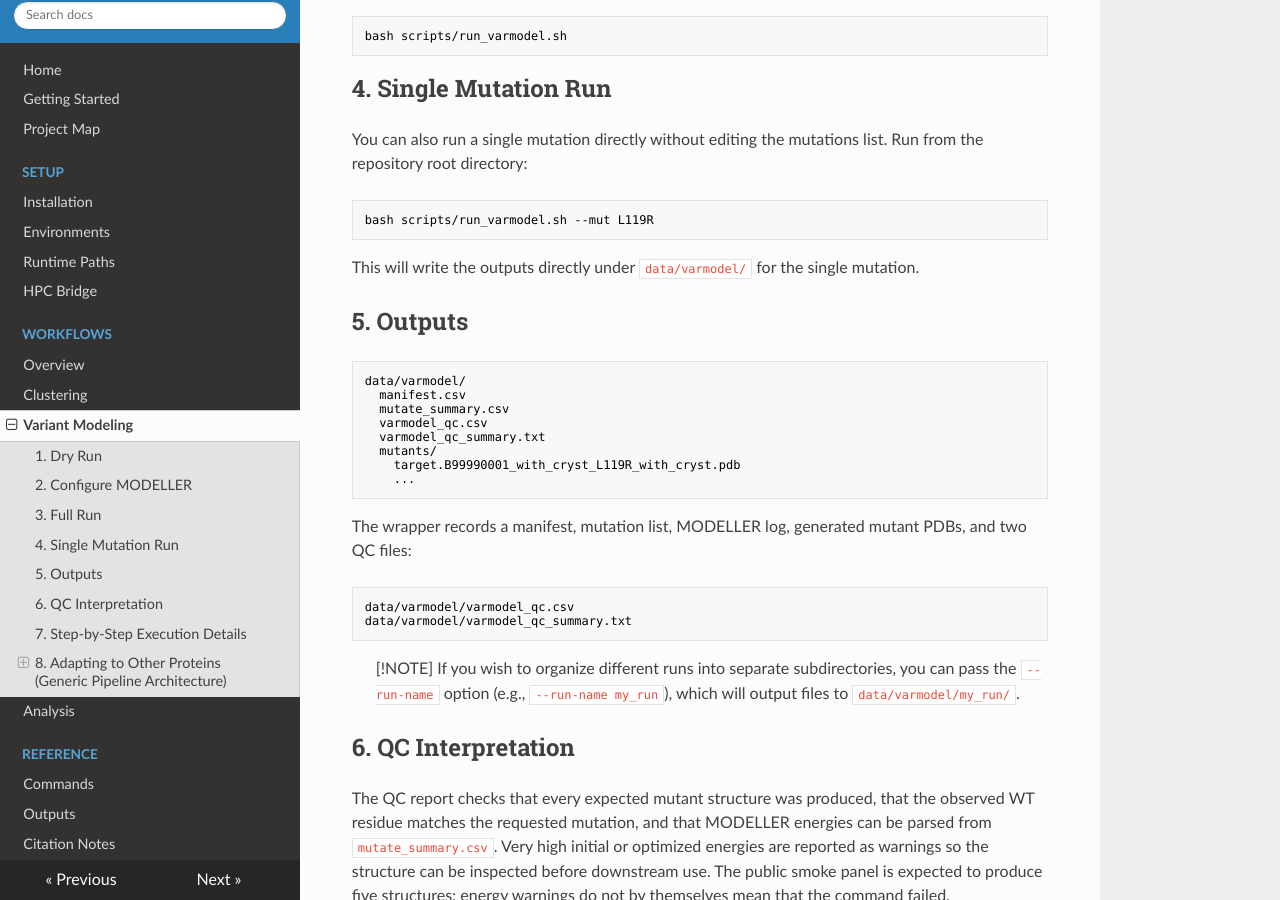
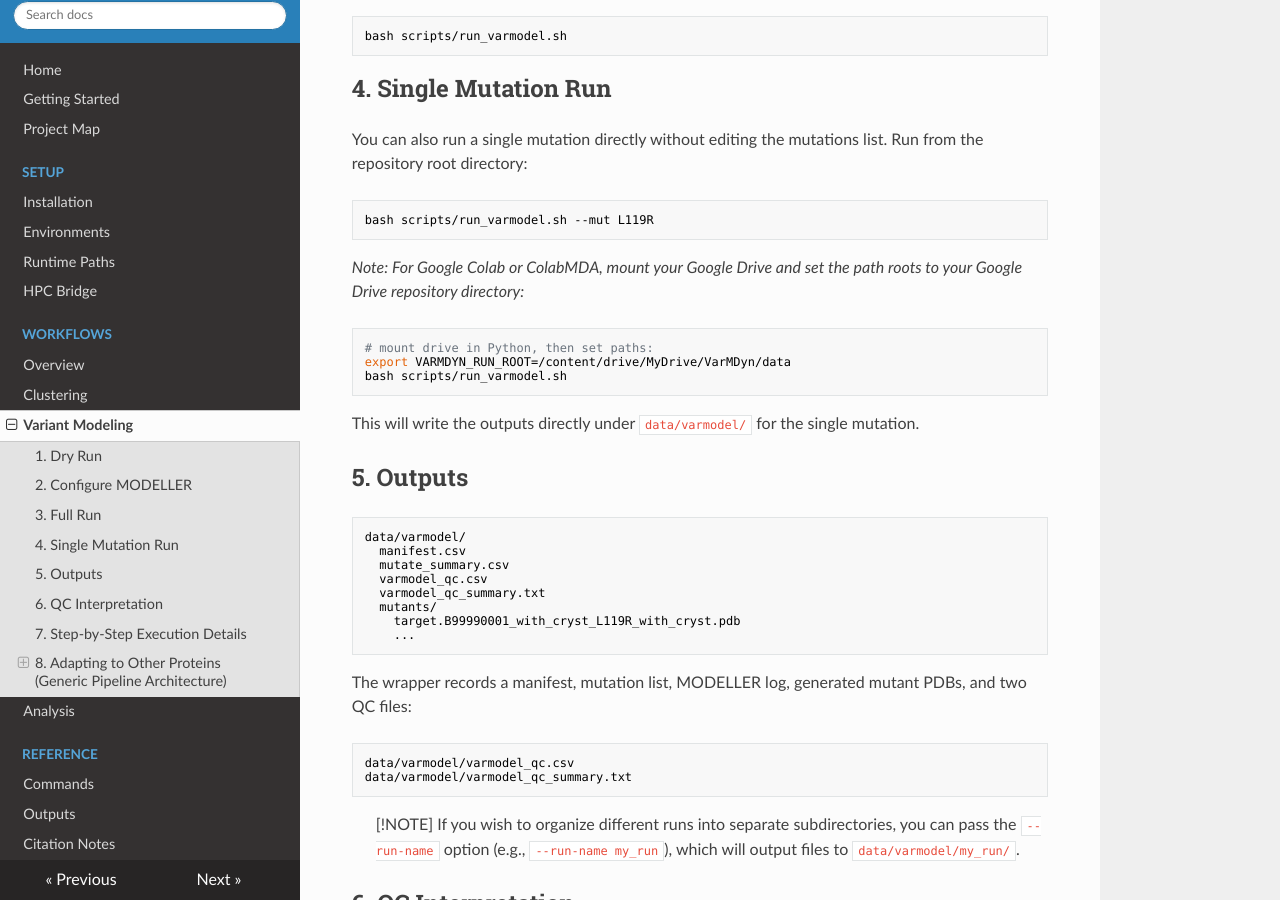
Before and after one commit to paulshamrat/VarMDyn, an MkDocs documentation site: the page built from docs/source/workflows/varmodel.md, in a window 1280 px wide and 900 px high, scrolled down 786 px. Built offline with MkDocs 1.6.1, drawn with Linux system fonts in a browser that asks for light colours; nearby versions of some CDN libraries.

Commit message:
docs: add Google Colab paths note to clustering and varmodel pages

````diff
--- a/docs/source/workflows/varmodel.md
+++ b/docs/source/workflows/varmodel.md
@@ -42,6 +42,13 @@ You can also run a single mutation directly without editing the mutations list.
 
 ```bash
 bash scripts/run_varmodel.sh --mut L119R
+```
+
+*Note: For Google Colab or ColabMDA, mount your Google Drive and set the path roots to your Google Drive repository directory:*
+```bash
+# mount drive in Python, then set paths:
+export VARMDYN_RUN_ROOT=/content/drive/MyDrive/VarMDyn/data
+bash scripts/run_varmodel.sh
 ```
 
 This will write the outputs directly under `data/varmodel/` for the single mutation.
````
Also changed, not shown: docs/source/workflows/clustering.md (+7 -0 lines).
